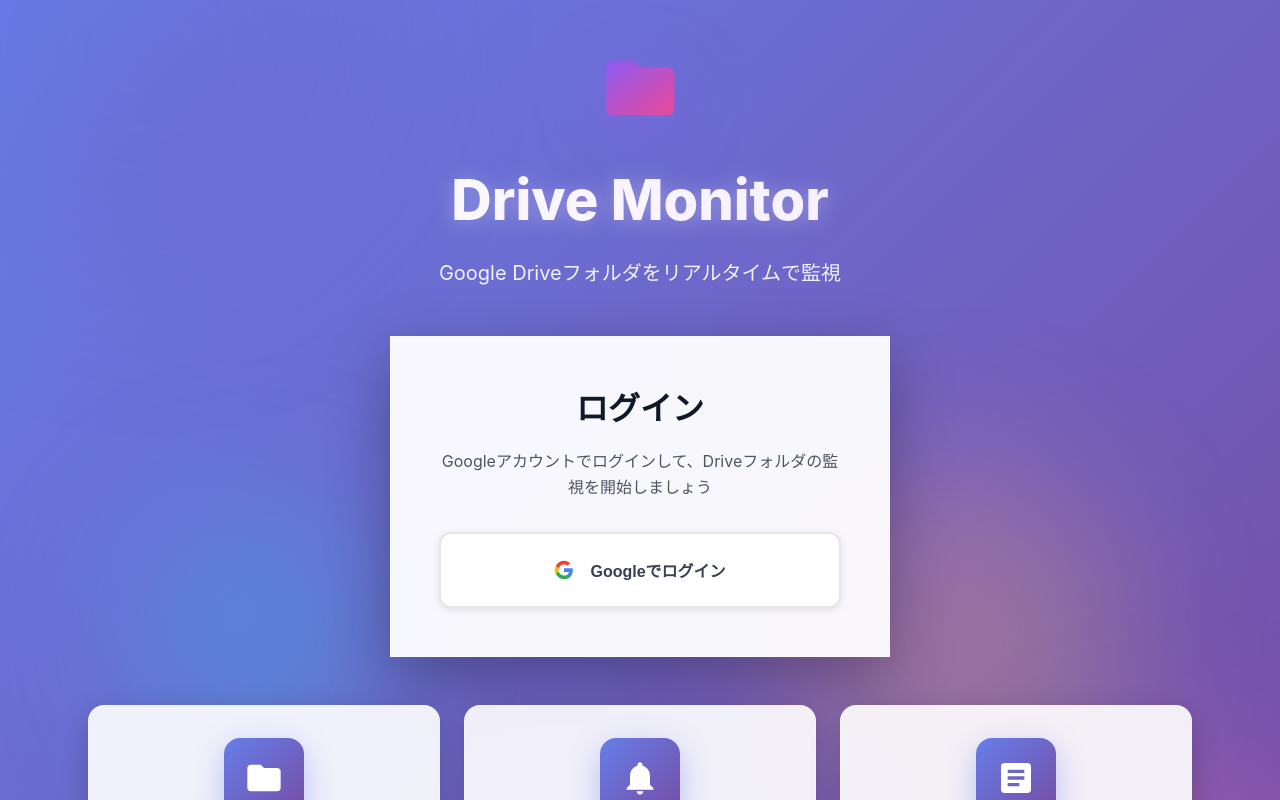
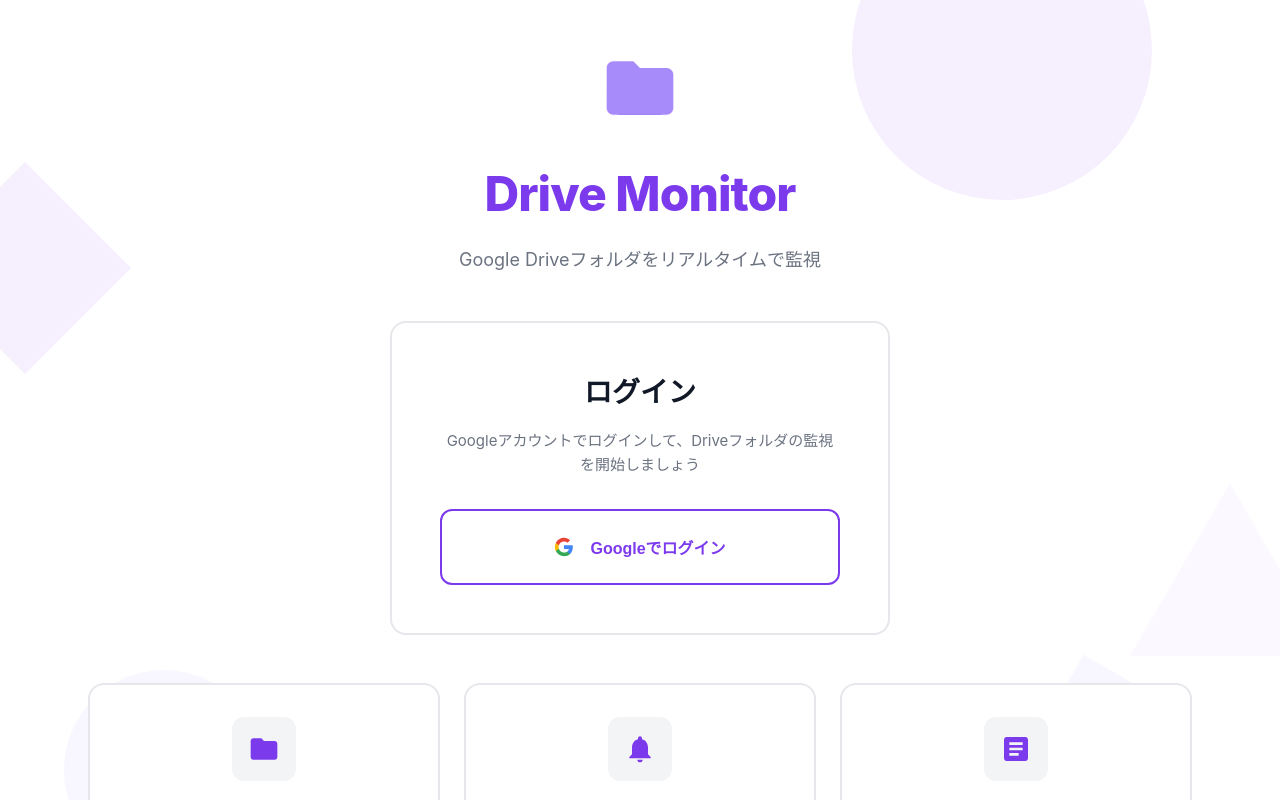
Before and after one commit to abush60/drive-monitor, a Next.js app: page / in a window 1280 px wide. Built offline with nearby package versions, Linux system fonts and the light colour scheme; no server answers.

Commit message:
Change login screen to minimal geometric design with white and purple

```diff
--- a/components/LoginScreen.jsx
+++ b/components/LoginScreen.jsx
@@ -4,12 +4,13 @@
 export default function LoginScreen() {
     return (
         <div className={styles.container}>
-            {/* 背景のアニメーション要素 */}
-            <div className={styles.backgroundShapes}>
-                <div className={styles.shape1}></div>
-                <div className={styles.shape2}></div>
-                <div className={styles.shape3}></div>
-                <div className={styles.shape4}></div>
+            {/* 幾何学図形の背景 */}
+            <div className={styles.geometricShapes}>
+                <div className={styles.circle1}></div>
+                <div className={styles.circle2}></div>
+                <div className={styles.square1}></div>
+                <div className={styles.square2}></div>
+                <div className={styles.triangle}></div>
             </div>
 
             <div className={styles.content}>
@@ -17,13 +18,8 @@
                 <div className={styles.header}>
                     <div className={styles.logoContainer}>
                         <svg className={styles.logo} width="80" height="80" viewBox="0 0 24 24" fill="none">
-                            <path d="M10 4H4c-1.1 0-1.99.9-1.99 2L2 18c0 1.1.9 2 2 2h16c1.1 0 2-.9 2-2V8c0-1.1-.9-2-2-2h-8l-2-2z" fill="url(#gradient1)" />
-                            <defs>
-                                <linearGradient id="gradient1" x1="0%" y1="0%" x2="100%" y2="100%">
-                                    <stop offset="0%" stopColor="#8B5CF6" />
-                                    <stop offset="100%" stopColor="#EC4899" />
-                                </linearGradient>
-                            </defs>
+                            <rect x="4" y="6" width="16" height="14" rx="2" fill="#7C3AED" />
+                            <path d="M10 4H4c-1.1 0-1.99.9-1.99 2L2 18c0 1.1.9 2 2 2h16c1.1 0 2-.9 2-2V8c0-1.1-.9-2-2-2h-8l-2-2z" fill="#A78BFA" />
                         </svg>
                     </div>
                     <h1 className={styles.title}>Drive Monitor</h1>
@@ -57,7 +53,7 @@
                 <div className={styles.features}>
                     <div className={styles.featureCard}>
                         <div className={styles.featureIcon}>
-                            <svg width="40" height="40" viewBox="0 0 24 24" fill="currentColor">
+                            <svg width="32" height="32" viewBox="0 0 24 24" fill="currentColor">
                                 <path d="M10 4H4c-1.1 0-1.99.9-1.99 2L2 18c0 1.1.9 2 2 2h16c1.1 0 2-.9 2-2V8c0-1.1-.9-2-2-2h-8l-2-2z" />
                             </svg>
                         </div>
@@ -67,7 +63,7 @@
 
                     <div className={styles.featureCard}>
                         <div className={styles.featureIcon}>
-                            <svg width="40" height="40" viewBox="0 0 24 24" fill="currentColor">
+                            <svg width="32" height="32" viewBox="0 0 24 24" fill="currentColor">
                                 <path d="M12 22c1.1 0 2-.9 2-2h-4c0 1.1.9 2 2 2zm6-6v-5c0-3.07-1.64-5.64-4.5-6.32V4c0-.83-.67-1.5-1.5-1.5s-1.5.67-1.5 1.5v.68C7.63 5.36 6 7.92 6 11v5l-2 2v1h16v-1l-2-2z" />
                             </svg>
                         </div>
@@ -77,7 +73,7 @@
 
                     <div className={styles.featureCard}>
                         <div className={styles.featureIcon}>
-                            <svg width="40" height="40" viewBox="0 0 24 24" fill="currentColor">
+                            <svg width="32" height="32" viewBox="0 0 24 24" fill="currentColor">
                                 <path d="M19 3H5c-1.1 0-2 .9-2 2v14c0 1.1.9 2 2 2h14c1.1 0 2-.9 2-2V5c0-1.1-.9-2-2-2zm-5 14H7v-2h7v2zm3-4H7v-2h10v2zm0-4H7V7h10v2z" />
                             </svg>
                         </div>
--- a/styles/LoginScreen.module.css
+++ b/styles/LoginScreen.module.css
@@ -5,11 +5,11 @@
     justify-content: center;
     position: relative;
     overflow: hidden;
-    background: linear-gradient(135deg, #667eea 0%, #764ba2 100%);
+    background: #FFFFFF;
 }
 
-/* 背景のアニメーション要素 */
-.backgroundShapes {
+/* 幾何学図形の背景 */
+.geometricShapes {
     position: absolute;
     top: 0;
     left: 0;
@@ -19,71 +19,59 @@
     z-index: 0;
 }
 
-.shape1,
-.shape2,
-.shape3,
-.shape4 {
+.circle1,
+.circle2,
+.square1,
+.square2,
+.triangle {
     position: absolute;
-    border-radius: 50%;
-    filter: blur(80px);
-    opacity: 0.3;
-    animation: float 20s ease-in-out infinite;
+    opacity: 0.08;
 }
 
-.shape1 {
-    width: 400px;
-    height: 400px;
-    background: linear-gradient(135deg, #667eea 0%, #764ba2 100%);
+.circle1 {
+    width: 300px;
+    height: 300px;
+    border-radius: 50%;
+    background: #7C3AED;
     top: -100px;
-    left: -100px;
-    animation-delay: 0s;
+    right: 10%;
 }
 
-.shape2 {
-    width: 300px;
-    height: 300px;
-    background: linear-gradient(135deg, #f093fb 0%, #f5576c 100%);
-    bottom: -50px;
-    right: -50px;
-    animation-delay: 5s;
+.circle2 {
+    width: 200px;
+    height: 200px;
+    border-radius: 50%;
+    background: #A78BFA;
+    bottom: 10%;
+    left: 5%;
 }
 
-.shape3 {
-    width: 250px;
-    height: 250px;
-    background: linear-gradient(135deg, #4facfe 0%, #00f2fe 100%);
-    top: 50%;
-    left: 10%;
-    animation-delay: 10s;
+.square1 {
+    width: 150px;
+    height: 150px;
+    background: #7C3AED;
+    transform: rotate(45deg);
+    top: 20%;
+    left: -50px;
 }
 
-.shape4 {
-    width: 350px;
-    height: 350px;
-    background: linear-gradient(135deg, #fa709a 0%, #fee140 100%);
+.square2 {
+    width: 100px;
+    height: 100px;
+    background: #A78BFA;
+    transform: rotate(30deg);
     bottom: 20%;
-    left: 60%;
-    animation-delay: 15s;
+    right: 10%;
 }
 
-@keyframes float {
-
-    0%,
-    100% {
-        transform: translate(0, 0) scale(1);
-    }
-
-    25% {
-        transform: translate(50px, -50px) scale(1.1);
-    }
-
-    50% {
-        transform: translate(-30px, 30px) scale(0.9);
-    }
-
-    75% {
-        transform: translate(30px, 50px) scale(1.05);
-    }
+.triangle {
+    width: 0;
+    height: 0;
+    border-left: 100px solid transparent;
+    border-right: 100px solid transparent;
+    border-bottom: 173px solid #C4B5FD;
+    top: 50%;
+    right: -50px;
 }
 
 .content {
@@ -92,19 +80,6 @@
     max-width: 1200px;
     width: 100%;
     padding: var(--spacing-2xl);
-    animation: fadeInUp 0.8s ease-out;
-}
-
-@keyframes fadeInUp {
-    from {
-        opacity: 0;
-        transform: translateY(30px);
-    }
-
-    to {
-        opacity: 1;
-        transform: translateY(0);
-    }
 }
 
 /* ヘッダー */
@@ -116,65 +91,34 @@
 .logoContainer {
     display: inline-block;
     margin-bottom: var(--spacing-lg);
-    animation: pulse 2s ease-in-out infinite;
-}
-
-@keyframes pulse {
-
-    0%,
-    100% {
-        transform: scale(1);
-    }
-
-    50% {
-        transform: scale(1.05);
-    }
 }
 
 .logo {
-    filter: drop-shadow(0 10px 30px rgba(139, 92, 246, 0.5));
+    display: block;
 }
 
 .title {
-    font-size: 3.5rem;
+    font-size: 3rem;
     font-weight: 800;
-    background: linear-gradient(135deg, #ffffff 0%, #f3e7ff 100%);
-    -webkit-background-clip: text;
-    -webkit-text-fill-color: transparent;
-    background-clip: text;
+    color: #7C3AED;
     margin-bottom: var(--spacing-md);
-    text-shadow: 0 2px 20px rgba(255, 255, 255, 0.3);
+    letter-spacing: -0.02em;
 }
 
 .subtitle {
-    font-size: 1.25rem;
-    color: rgba(255, 255, 255, 0.9);
+    font-size: 1.125rem;
+    color: #6B7280;
     font-weight: 400;
 }
 
 /* ログインカード */
 .loginCard {
-    background: rgba(255, 255, 255, 0.95);
-    backdrop-filter: blur(20px);
-    border-radius: var(--radius-2xl);
+    background: #FFFFFF;
+    border: 2px solid #E5E7EB;
+    border-radius: 16px;
     padding: var(--spacing-2xl);
-    box-shadow: 0 20px 60px rgba(0, 0, 0, 0.3);
     max-width: 500px;
     margin: 0 auto var(--spacing-2xl);
-    border: 1px solid rgba(255, 255, 255, 0.3);
-    animation: slideIn 0.8s ease-out 0.2s both;
-}
-
-@keyframes slideIn {
-    from {
-        opacity: 0;
-        transform: translateY(20px);
-    }
-
-    to {
-        opacity: 1;
-        transform: translateY(0);
-    }
 }
 
 .cardHeader {
@@ -183,15 +127,15 @@
 }
 
 .cardTitle {
-    font-size: 2rem;
+    font-size: 1.75rem;
     font-weight: 700;
-    color: var(--color-gray-900);
+    color: #111827;
     margin-bottom: var(--spacing-md);
 }
 
 .cardDescription {
-    font-size: 1rem;
-    color: var(--color-gray-600);
+    font-size: 0.9375rem;
+    color: #6B7280;
     line-height: 1.6;
 }
 
@@ -202,26 +146,27 @@
     justify-content: center;
     gap: var(--spacing-md);
     padding: var(--spacing-lg) var(--spacing-xl);
-    background: white;
-    border: 2px solid var(--color-gray-200);
-    border-radius: var(--radius-lg);
+    background: #FFFFFF;
+    border: 2px solid #7C3AED;
+    border-radius: 12px;
     font-size: 1rem;
     font-weight: 600;
-    color: var(--color-gray-700);
+    color: #7C3AED;
     cursor: pointer;
-    transition: all var(--transition-normal);
-    box-shadow: 0 2px 8px rgba(0, 0, 0, 0.1);
+    transition: all 0.2s ease;
 }
 
 .googleButton:hover {
-    background: var(--color-gray-50);
-    border-color: var(--color-purple-400);
-    box-shadow: 0 4px 16px rgba(139, 92, 246, 0.3);
-    transform: translateY(-2px);
+    background: #7C3AED;
+    color: #FFFFFF;
+}
+
+.googleButton:hover svg path {
+    fill: #FFFFFF;
 }
 
 .googleButton:active {
-    transform: translateY(0);
+    transform: scale(0.98);
 }
 
 /* 機能紹介 */
@@ -229,65 +174,56 @@
     display: grid;
     grid-template-columns: repeat(auto-fit, minmax(280px, 1fr));
     gap: var(--spacing-lg);
-    animation: fadeIn 0.8s ease-out 0.4s both;
-}
-
-@keyframes fadeIn {
-    from {
-        opacity: 0;
-    }
-
-    to {
-        opacity: 1;
-    }
 }
 
 .featureCard {
-    background: rgba(255, 255, 255, 0.9);
-    backdrop-filter: blur(10px);
-    border-radius: var(--radius-xl);
+    background: #FFFFFF;
+    border: 2px solid #E5E7EB;
+    border-radius: 16px;
     padding: var(--spacing-xl);
     text-align: center;
-    border: 1px solid rgba(255, 255, 255, 0.3);
-    transition: all var(--transition-normal);
-    box-shadow: 0 10px 30px rgba(0, 0, 0, 0.2);
+    transition: all 0.2s ease;
 }
 
 .featureCard:hover {
-    transform: translateY(-8px);
-    box-shadow: 0 20px 40px rgba(0, 0, 0, 0.3);
+    border-color: #7C3AED;
+    transform: translateY(-4px);
 }
 
 .featureIcon {
-    width: 80px;
-    height: 80px;
+    width: 64px;
+    height: 64px;
     margin: 0 auto var(--spacing-lg);
-    background: linear-gradient(135deg, #667eea 0%, #764ba2 100%);
-    border-radius: var(--radius-xl);
+    background: #F3F4F6;
+    border-radius: 12px;
     display: flex;
     align-items: center;
     justify-content: center;
-    color: white;
-    box-shadow: 0 10px 30px rgba(102, 126, 234, 0.4);
+    color: #7C3AED;
+}
+
+.featureCard:hover .featureIcon {
+    background: #7C3AED;
+    color: #FFFFFF;
 }
 
 .featureTitle {
-    font-size: 1.25rem;
+    font-size: 1.125rem;
     font-weight: 700;
-    color: var(--color-gray-900);
+    color: #111827;
     margin-bottom: var(--spacing-sm);
 }
 
 .featureDescription {
     font-size: 0.875rem;
-    color: var(--color-gray-600);
+    color: #6B7280;
     line-height: 1.6;
 }
 
 /* レスポンシブ */
 @media (max-width: 768px) {
     .title {
-        font-size: 2.5rem;
+        font-size: 2.25rem;
     }
 
     .subtitle {
```
